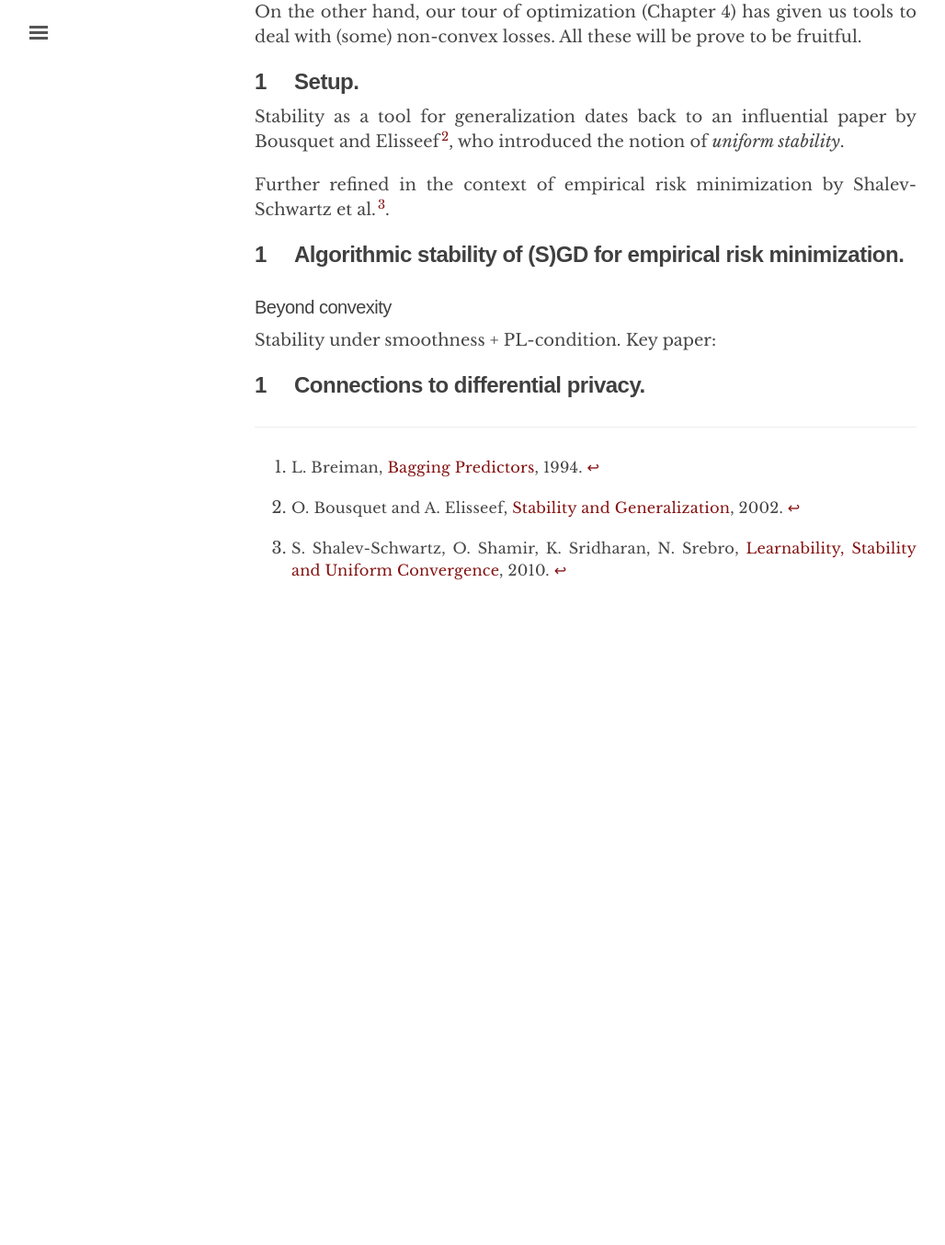
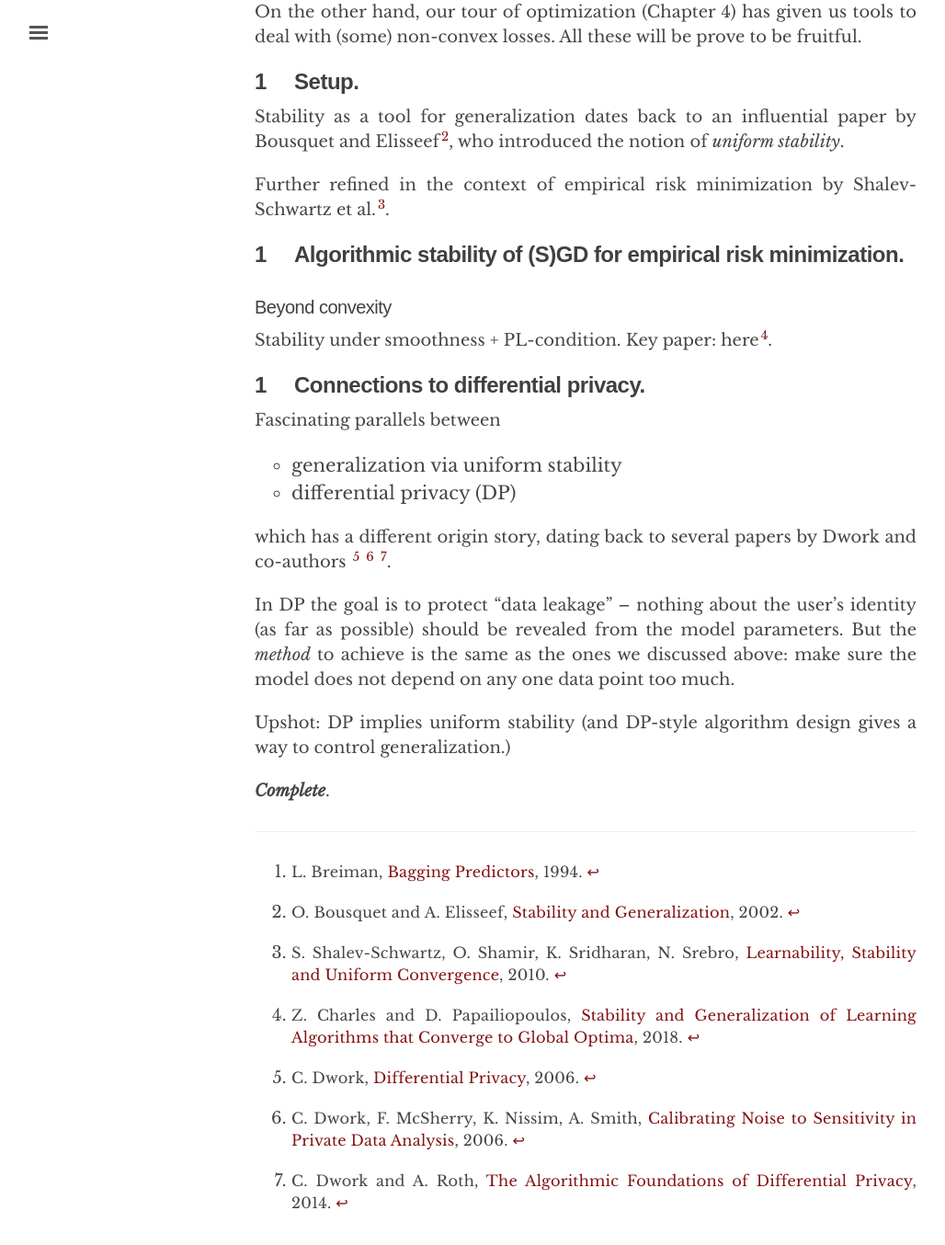
Before and after one commit to chinmayhegde/fodl, a Jekyll site: the page built from _posts/2022-01-10-generalization03.md, in a window 1280 px wide and 1400 px high, scrolled down 1277 px. Shown: the top 1354 px of the window at 92% size, without its empty margins (3-1031 px from the left). Built offline with Jekyll 4.4.1, drawn with Linux system fonts in a browser that asks for light colours; nearby versions of some CDN libraries; before the commit the page ends 1989 px from its top, so only the background shows below that.

Commit message:
Update 2022-01-10-generalization03.md

```diff
--- a/_posts/2022-01-10-generalization03.md
+++ b/_posts/2022-01-10-generalization03.md
@@ -45,12 +45,23 @@ Further refined in the context of empirical risk minimization by Shalev-Schwartz
 
 ### Beyond convexity
 
-Stability under smoothness + PL-condition. Key paper:
+Stability under smoothness + PL-condition. Key paper: here[^plstability].
 
 ## Connections to differential privacy
 {:.label}
 
+Fascinating parallels between
 
+* generalization via uniform stability
+* differential privacy (DP)
+
+which has a different origin story, dating back to several papers by Dwork and co-authors [^dwork1] [^dwork2] [^dwork3].
+
+In DP the goal is to protect "data leakage" -- nothing about the user's identity (as far as possible) should be revealed from the model parameters. But the *method* to achieve is the same as the ones we discussed above: make sure the model does not depend on any one data point too much.
+
+Upshot: DP implies uniform stability (and DP-style algorithm design gives a way to control generalization.)
+
+_**Complete**_.
 
 ---
 
@@ -62,3 +73,15 @@ Stability under smoothness + PL-condition. Key paper:
 
 [^ermstability]:
     S. Shalev-Schwartz, O. Shamir, K. Sridharan, N. Srebro, [Learnability, Stability and Uniform Convergence](https://jmlr.csail.mit.edu/papers/volume11/shalev-shwartz10a/shalev-shwartz10a.pdf), 2010.
+
+[^plstability]:
+    Z. Charles and D. Papailiopoulos, [Stability and Generalization of Learning Algorithms that Converge to Global Optima](http://proceedings.mlr.press/v80/charles18a/charles18a.pdf), 2018.
+
+[^dwork1]:
+    C. Dwork, [Differential Privacy](https://link.springer.com/chapter/10.1007/11787006_1), 2006.
+
+[^dwork2]:
+    C. Dwork, F. McSherry, K. Nissim, A. Smith, [Calibrating Noise to Sensitivity in Private Data Analysis](https://link.springer.com/chapter/10.1007/11681878_14), 2006.
+
+[^dwork3]:
+    C. Dwork and A. Roth, [The Algorithmic Foundations of Differential Privacy](https://www.cis.upenn.edu/~aaroth/Papers/privacybook.pdf), 2014.
```
